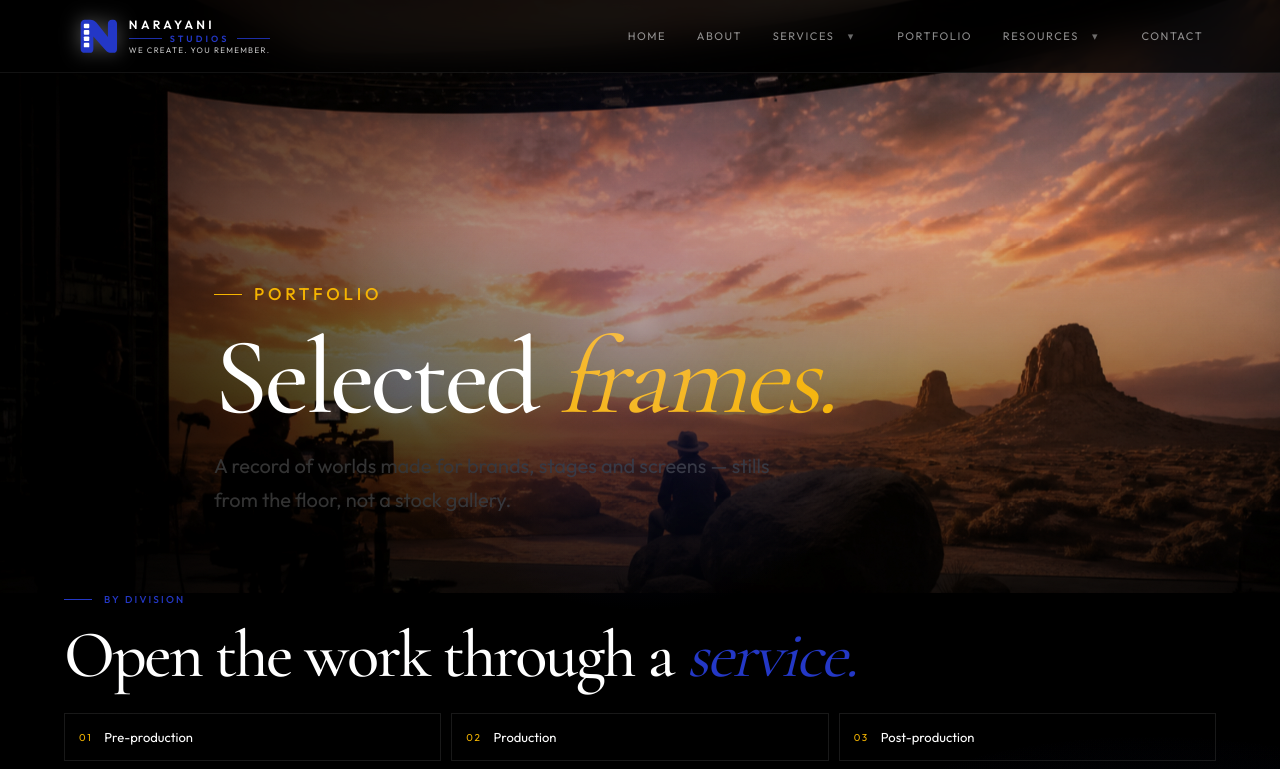
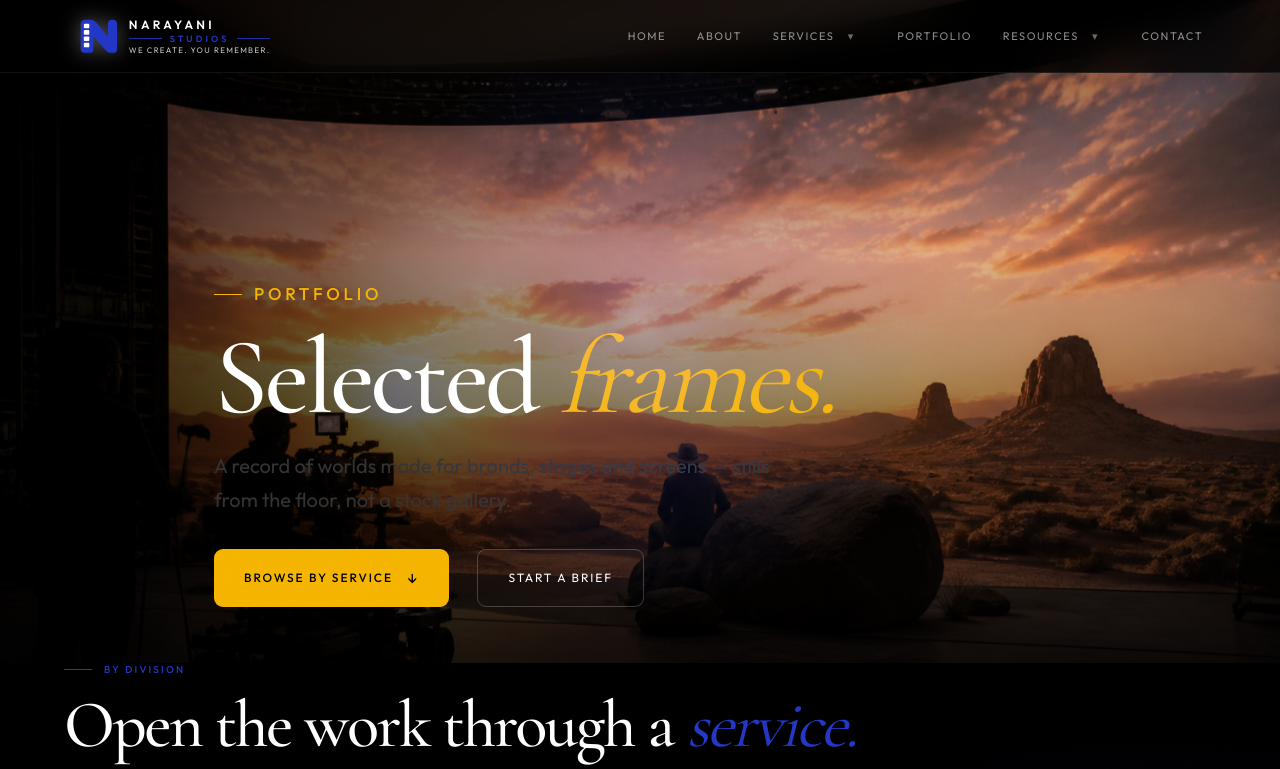
Before and after one commit to GayatriKharat/cineverse-studios, a Next.js app: page /our-work in a window 1280 px wide. Shown: the top 769 px of the page. Built offline with nearby package versions, Linux system fonts and the light colour scheme.

Commit message:
Improve resource contrast and portfolio actions

```diff
--- a/app/cinematic.css
+++ b/app/cinematic.css
@@ -2,7 +2,7 @@
   --color-primary:#2337C6;
   --color-white:#FFFFFF;
   --color-gold:#F5B400;
-  --color-gray:#2D2D2F;
+  --color-gray:#A6A6A6;
   --color-bg:#000000;
   --color-bg-2:#0a0a0a;
   --color-bg-3:#2D2D2F;
--- a/app/noir.css
+++ b/app/noir.css
@@ -251,7 +251,7 @@ h3{font-family:var(--font-sans),Outfit,sans-serif;font-weight:600;font-size:clam
 .client-strip>div{display:flex;gap:40px;width:max-content;animation:marquee 32s linear infinite}
 .client-strip span{display:flex;align-items:center;gap:40px;color:var(--smoke);letter-spacing:.2em;text-transform:uppercase;font-size:11px;white-space:nowrap}
 .client-strip i{color:var(--purple);font-style:normal;opacity:.45}
-.resource-tabs{display:flex;flex-wrap:wrap;gap:10px;padding:28px 0;border-top:1px solid #ffffff14}.resource-tabs a{padding:10px 16px;border:1px solid #ffffff18;border-radius:999px;color:#ffffffb8;font-size:12px}.resource-tabs a:hover{border-color:var(--purple);color:#fff}
+.resource-tabs{display:flex;flex-wrap:wrap;gap:10px;padding:28px 0;border-top:1px solid #ffffff14}.resource-tabs a{padding:10px 16px;border:1px solid #2337c688;border-radius:999px;background:#2337c61a;color:#fff;font-size:12px;box-shadow:0 0 18px #2337c61f;transition:border-color .25s,color .25s,background .25s,transform .25s}.resource-tabs a:hover,.resource-tabs a:focus-visible{border-color:var(--color-gold);background:#2337c633;color:#fff;transform:translateY(-2px)}
 .index-list{margin-top:48px;border-top:1px solid var(--line)}
 .index-row{display:grid;grid-template-columns:64px 1fr 1.2fr auto;gap:20px;align-items:center;padding:28px 0;border-bottom:1px solid var(--line);transition:padding .4s}
 .index-row:hover{padding-left:12px}
--- a/app/our-work/page.tsx
+++ b/app/our-work/page.tsx
@@ -1,3 +1,4 @@
+import Link from "next/link";
 import { CtaBand, PageHero } from "@/components/page-hero";
 import { WorkShowcase } from "@/components/work-showcase";
 
@@ -9,6 +10,7 @@ export default function OurWork() {
         title={<>Selected <em>frames.</em></>}
         copy="A record of worlds made for brands, stages and screens — stills from the floor, not a stock gallery."
         image="/film-virtual.png"
+        actions={<div className="hero-actions"><Link className="button" href="/services">Browse by service <span>↓</span></Link><Link className="button-ghost" href="/contact">Start a brief</Link></div>}
       />
       <WorkShowcase />
       <CtaBand title={<>Have an idea worth <em>making?</em></>} />
```
